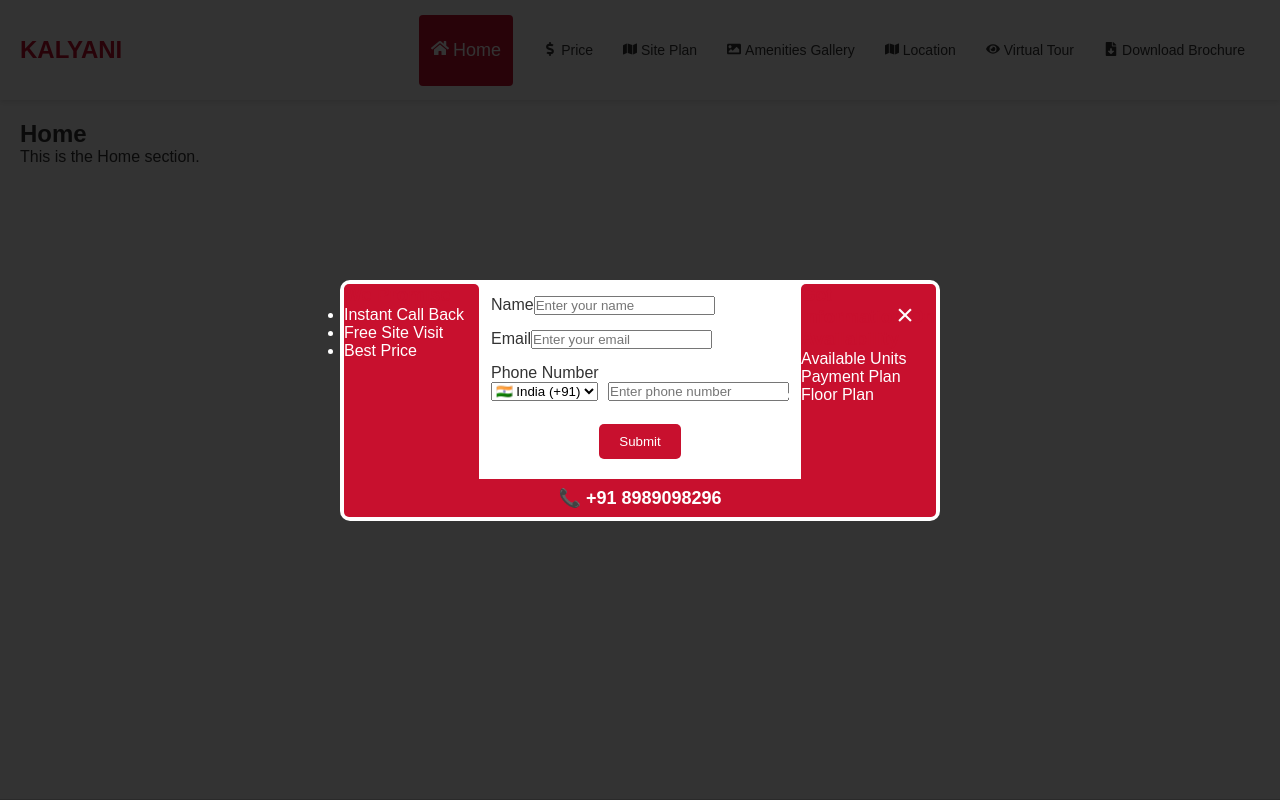
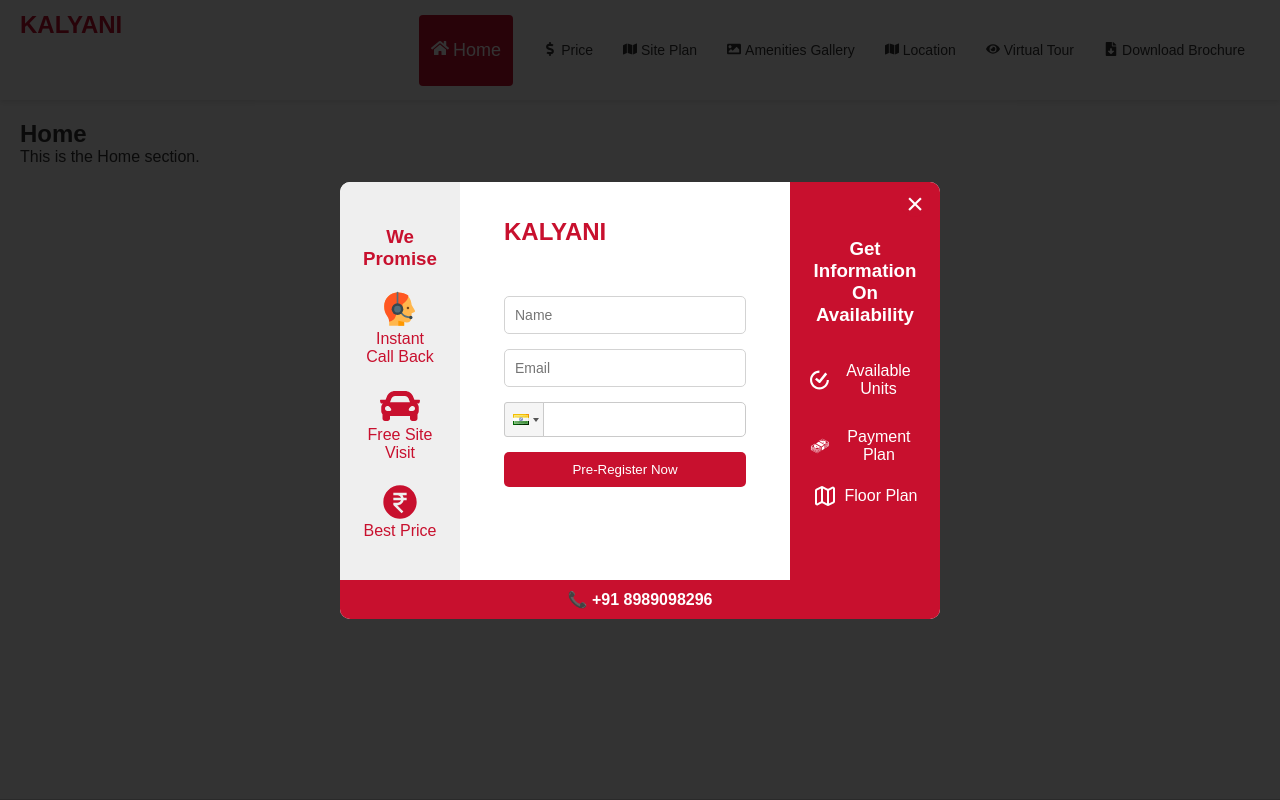
Before and after one commit to pariharprashantraj/micro-website, a React (Create React App) app: page / in a window 1280 px wide. Shown: the top 800 px of the page. Built offline with nearby package versions, Linux system fonts and the light colour scheme.

Commit message:
basich structure

```diff
--- a/package.json
+++ b/package.json
@@ -10,6 +10,7 @@
     "react": "^18.3.1",
     "react-dom": "^18.3.1",
     "react-icons": "^5.3.0",
+    "react-phone-input-2": "^2.15.1",
     "react-scripts": "5.0.1",
     "react-scroll": "^1.9.0",
     "web-vitals": "^2.1.4"
--- a/src/App.css
+++ b/src/App.css
@@ -5,6 +5,7 @@
   --accent-color: #D3D3D3; /* Light Gray */
   --background-color: #FFFFFF; /* White */
   --text-color: #333333; /* Dark Gray */
+  --lightgrey-color: #efefef; /* Dark Gray */
 }
 
 * {
--- a/src/component/modal/ModalForm.css
+++ b/src/component/modal/ModalForm.css
@@ -4,7 +4,7 @@
   left: 0;
   width: 100%;
   height: 100%;
-  background-color: rgba(0, 0, 0, 0.8); /* Darker overlay */
+  background-color: rgba(0, 0, 0, 0.8);
   display: flex;
   align-items: center;
   justify-content: center;
@@ -14,83 +14,93 @@
 .modal-content {
   background: var(--background-color);
   border-radius: 10px;
-  padding: 4px;
-  max-width: 600px;
-  width: 90%;
   position: relative;
-  display: flex;
-  flex-direction: column;
+  width: 100%; /* Full width on mobile */
+  max-width: 600px; /* Limit maximum width for larger screens */
 }
 
-.close-button {
+.close-modal-button {
   position: absolute;
-  top: 10px;
+  top: 5px;
   right: 10px;
   background: var(--primary-color);
   color: white;
-  font-size: 20px;
+  font-size: 30px;
   border: none;
   cursor: pointer;
   border-radius: 50%;
   width: 30px;
   height: 30px;
-  display: flex;
-  align-items: center;
-  justify-content: center;
 }
 
 .modal-form-layout {
   display: flex;
   gap: 20px;
+  width: 100%; /* Ensure the layout takes full width */
 }
 
-.form-left,
-.form-right {
-  flex: 1;
-  background-color: var(--primary-color);
-  color: var(--background-color);
-  height: 100%;
-  border-radius: 5px 5px 0 0;
+/* Left Section */
+.form-left {
+  flex: 0 0 120px; /* Fixed width for left section */
+  background-color: var(--lightgrey-color);
+  color: var(--primary-color);
+  padding: 20px;
+
+  border-radius: 10px 0 0 0;
 }
 
-.form-left h3,
-.form-right h3 {
-  color: var(--primary-color);
+
+/* Right Section */
+.form-right {
+  flex: 0 0 150px; /* Fixed width for right section */
+  background-color: var(--primary-color);
+  color: white;
+  padding: 20px;
+  border-radius: 0 10px 0 0;
 }
 
-form ul {
-  list-style-type: none;
-  margin: 10px 0;
-  padding: 0;
+/* Hide left section on small screens and adjust widths */
+@media (max-width: 1024px) {
+  .form-left {
+    display: none; /* Hide left section */
+  }
+
+  .form-right {
+    flex: 0 0 150px; /* Take remaining space when left is hidden */
+  }
+
+  .modal-content {
+    width: 100%; /* Full width on mobile */
+  }
 }
 
-form ul li {
-  margin: 5px 0;
-  color: var(--text-color);
+/* Additional Form Styles */
+form {
+  display: flex;
+  flex-direction: column;
+  gap: 15px;
 }
 
-.form-group {
-  margin-bottom: 15px;
+input {
+  padding: 10px;
+  border: 1px solid var(--accent-color);
+  border-radius: 5px;
+  font-size: 14px;
 }
 
-.phone-input {
-  display: flex;
-  align-items: center;
-}
-
-.phone-input select {
-  margin-right: 10px;
+.status-message {
+  color: var(--primary-color);
+  font-size: 16px;
+  text-align: center;
 }
 
 .submit-button {
   background: var(--primary-color);
   color: white;
-  padding: 10px 20px;
+  padding: 10px;
   border: none;
   border-radius: 5px;
   cursor: pointer;
-  transition: background 0.3s ease;
-  margin: 8px;
 }
 
 .submit-button:hover {
@@ -99,39 +109,73 @@ form ul li {
 
 .modal-footer {
   text-align: center;
-  width: 100%;
-  background-color: var(--primary-color);
-  color: var(--background-color);
-  padding: 8px;
-  border-radius: 0 0 5px 5px;
+  padding: 10px;
+  background: var(--primary-color);
+  border-radius: 0 0 10px 10px;
+
 }
 
 .phone-link {
-  color: var(--primary-color);
-  font-size: 18px;
+  color: white;
+  font-size: 16px;
   text-decoration: none;
   font-weight: bold;
-  color: var(--background-color);
-
-
-}
-
-.modal-container{
-  display: flex;
-  justify-content: center;
-  align-items: center;
-  flex-direction: row;
 }
 
 .form-container{
-  display: flex;
-  justify-content: center;
-  align-items: center;
-  margin: 12px;
+  flex: 1 1 250px;
+  height: 300px;
+  margin: 24px;
 }
+
+.form-header{
+  margin: 12px 0;
+}
+
+.large-icon {
+  font-size: 40px; /* Adjust the size as needed */
+}
+
+.small-icon {
+  font-size: 24px;
+  margin-right: 8px;
+}
+
 
 .centered{
   display: flex;
   justify-content: center;
   align-items: center;
 }
+
+.flex-column{
+ flex-direction: column;
+}
+
+.flex-row{
+  flex-direction: row;
+ }
+
+ .option{
+  margin: 20px 0;
+ }
+
+ .option-right{
+  margin: 30px 0;
+ }
+
+ .project-title{
+  margin-bottom: 50px;
+ }
+
+ .centerd-text{
+  text-align: center;
+ }
+
+ .side-header{
+  margin-top: 24px;
+ }
+
+ .right-header{
+  margin: 36px 0;
+ }
--- a/src/component/modal/ModalForm.js
+++ b/src/component/modal/ModalForm.js
@@ -1,111 +1,127 @@
 import React, { useState } from "react";
 import axios from "axios";
-import "./ModalForm.css"; // Import your custom styles
-
-const countryCodes = [
-  { code: "+1", country: "USA", flag: "🇺🇸" },
-  { code: "+44", country: "UK", flag: "🇬🇧" },
-  { code: "+91", country: "India", flag: "🇮🇳" },
-  // Add more country codes as needed
-];
+import PhoneInput from "react-phone-input-2";
+import "react-phone-input-2/lib/style.css";
+import "./ModalForm.css";
+import { FcCustomerSupport } from "react-icons/fc";
+import { FaCar } from "react-icons/fa";
+import { RiMoneyRupeeCircleFill } from "react-icons/ri";
+import { SiTicktick } from "react-icons/si";
+import { GiMoneyStack } from "react-icons/gi";
+import { LuMap } from "react-icons/lu";
 
 const ModalForm = ({ onClose }) => {
   const [name, setName] = useState("");
   const [email, setEmail] = useState("");
   const [phone, setPhone] = useState("");
-  const [countryCode, setCountryCode] = useState("+91");
+  const [loading, setLoading] = useState(false);
+  const [statusMessage, setStatusMessage] = useState("");
 
   const handleSubmit = async (e) => {
     e.preventDefault();
+    setLoading(true);
+    setStatusMessage("");
+
     try {
       await axios.post("https://google-node.onrender.com/submit", {
         name,
         email,
-        phone: `${countryCode} ${phone}`,
+        phone,
       });
-      console.log("Form submitted successfully!");
-      onClose(); // Close modal on submit
+      setStatusMessage(
+        "Thanks for contacting us. We shall get back to you shortly."
+      );
     } catch (error) {
-      console.error("Error submitting form:", error);
+      setStatusMessage("Something went wrong. Please try again later.");
+    } finally {
+      setLoading(false);
     }
   };
 
   return (
     <div className="modal-overlay">
       <div className="modal-content">
-        <button className="close-button" onClick={onClose}>
+        <button className="close-modal-button" onClick={onClose}>
           &times;
         </button>
         <div className="modal-form-layout">
           {/* Left Content */}
-          <div className="modal-container">
           <div className="form-left">
-              <h3>We Promise</h3>
-              <ul>
-                <li>Instant Call Back</li>
-                <li>Free Site Visit</li>
-                <li>Best Price</li>
-              </ul>
+            <h3 className="centerd-text side-header">We Promise</h3>
+            <div className="centered flex-column option">
+              <FcCustomerSupport className="large-icon" />
+              <div className="centerd-text">Instant Call Back</div>
             </div>
+            <div className="centered flex-column option">
+              <FaCar className="large-icon" />
+              <div className="centerd-text">Free Site Visit</div>
+            </div>
+            <div className="centered flex-column option">
+              <RiMoneyRupeeCircleFill className="large-icon" />
+              <div className="centerd-text">Best Price</div>
+            </div>
+          </div>
+
+          {/* Form Container */}
           <div className="form-container">
+            <h1 className="project-title form-header">KALYANI</h1>
+            {statusMessage ? (
+              <p className="status-message">{statusMessage}</p>
+            ) : (
               <form onSubmit={handleSubmit}>
-                <div className="form-group">
-                  <label>Name</label>
                 <input
                   type="text"
                   value={name}
                   onChange={(e) => setName(e.target.value)}
-                    placeholder="Enter your name"
+                  placeholder="Name"
                   required
                 />
-                </div>
-                <div className="form-group">
-                  <label>Email</label>
                 <input
                   type="email"
                   value={email}
                   onChange={(e) => setEmail(e.target.value)}
-                    placeholder="Enter your email"
+                  placeholder="Email"
                   required
                 />
-                </div>
-                <div className="form-group">
-                  <label>Phone Number</label>
-                  <div className="phone-input">
-                    <select
-                      value={countryCode}
-                      onChange={(e) => setCountryCode(e.target.value)}
-                    >
-                      {countryCodes.map((code) => (
-                        <option key={code.code} value={code.code}>
-                          {code.flag} {code.country} ({code.code})
-                        </option>
-                      ))}
-                    </select>
-                    <input
-                      type="tel"
+                <PhoneInput
+                  country={"in"}
                   value={phone}
-                      onChange={(e) => setPhone(e.target.value)}
-                      placeholder="Enter phone number"
+                  onChange={setPhone}
+                  inputStyle={{
+                    width: "100%",
+                    borderRadius: "5px",
+                    padding: "10px",
+                  }}
                   required
                 />
+                <button
+                  type="submit"
+                  className="submit-button"
+                  disabled={loading}
+                >
+                  {loading ? "Loading..." : "Pre-Register Now"}
+                </button>
+              </form>
+            )}
           </div>
-                </div>
-                <div className="centered">
-                  <button type="submit" className="submit-button">
-                    Submit
-                  </button>
-                </div>
-              </form>
-            </div>
+
           {/* Right Content */}
           <div className="form-right">
-              <h3>Get Information On Availability</h3>
-              <ul>
-                <li>Available Units</li>
-                <li>Payment Plan</li>
-                <li>Floor Plan</li>
-              </ul>
+            <h3 className="centerd-text side-header right-header">
+              Get Information On Availability
+            </h3>
+
+            <div className="centered flex-row option option-right">
+              <SiTicktick className="small-icon" />
+              <div className="centerd-text">Available Units</div>
+            </div>
+            <div className="centered flex-row option">
+              <GiMoneyStack className="small-icon" />
+              <div className="centerd-text">Payment Plan</div>
+            </div>
+            <div className="centered flex-row option">
+              <LuMap className="small-icon" />
+              <div className="centerd-text">Floor Plan</div>
             </div>
           </div>
         </div>
```
Also changed, not shown: 1 other file (tests, documents, lock files or other folders). Lines whose indentation alone changed are shown as unchanged.
